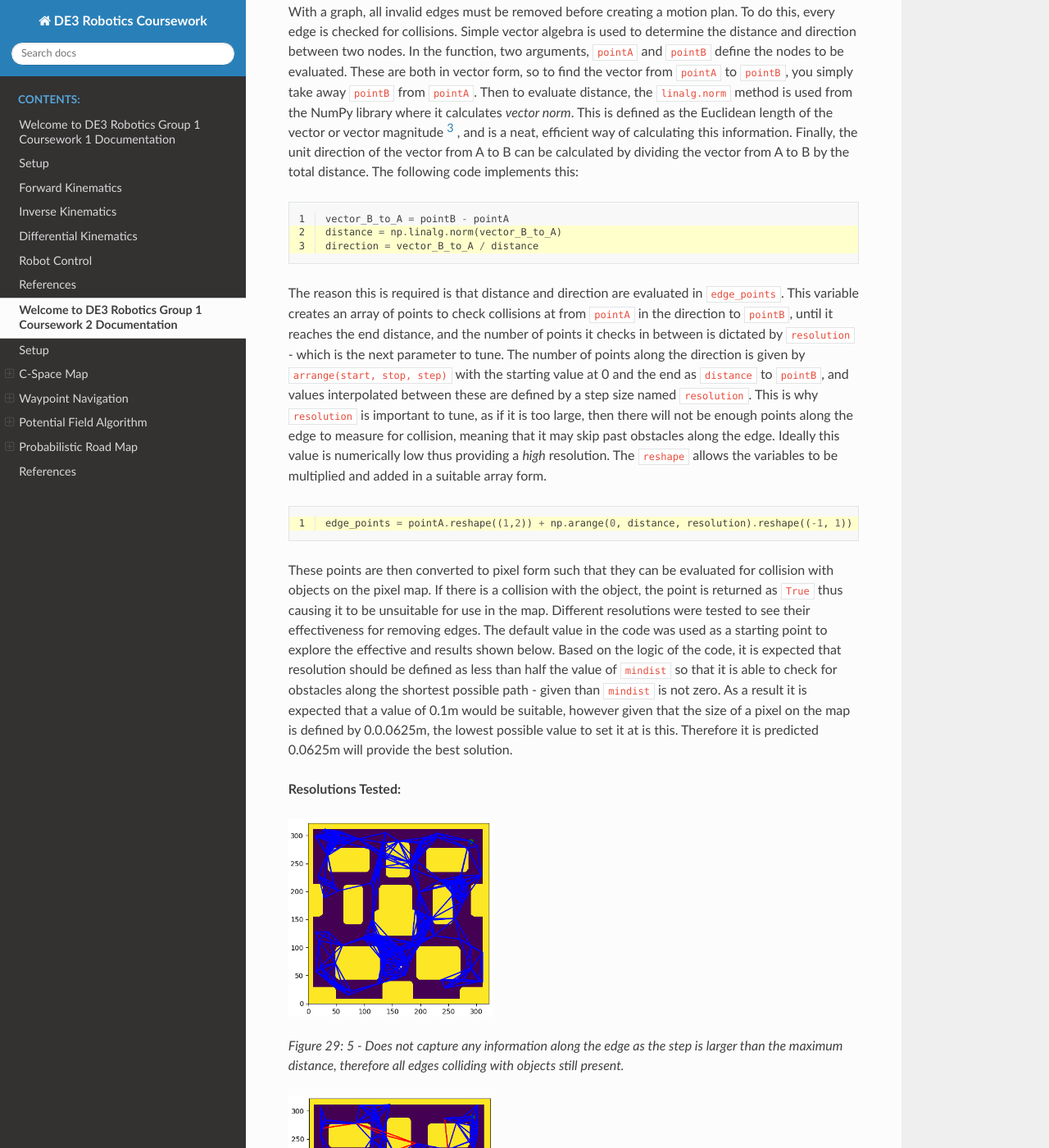
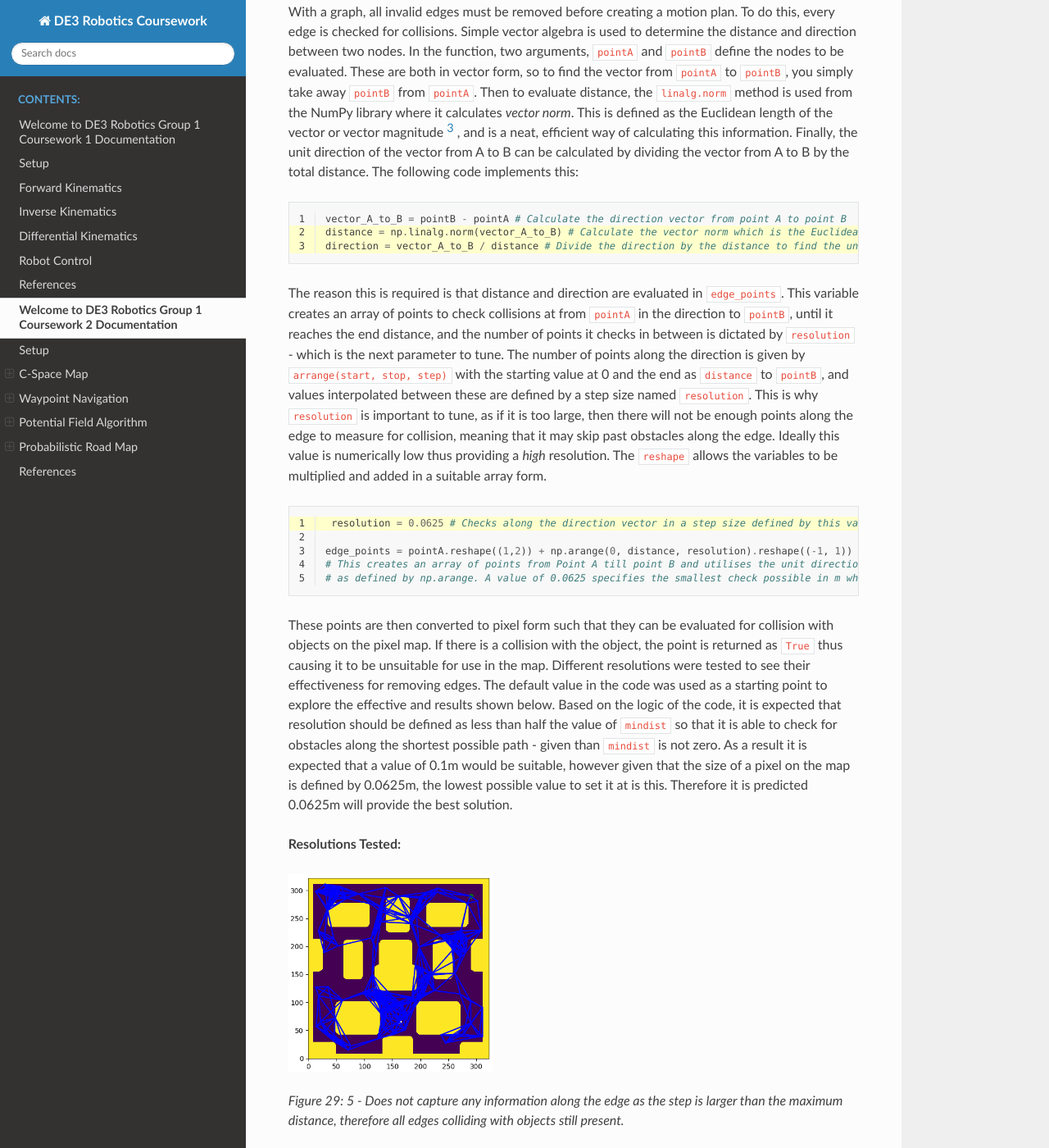
Before and after one commit to oliver-veal/robotics-coursework, a Sphinx documentation site: the page built from docs/source/coursework2.rst, in a window 1280 px wide and 1400 px high, scrolled down 29090 px. Shown: the whole window at 82% size. Built offline with Sphinx 7.4.7 and the Read the Docs theme 2.0.0, drawn with Linux system fonts in a browser that asks for light colours.

Commit message:
Coursework 2 updates

```diff
--- a/docs/source/coursework2.rst
+++ b/docs/source/coursework2.rst
@@ -963,9 +963,9 @@ With a graph, all invalid edges must be removed before creating a motion plan. T
    :linenos:
    :emphasize-lines: 2-3
 
-   vector_B_to_A = pointB - pointA
-   distance = np.linalg.norm(vector_B_to_A)
-   direction = vector_B_to_A / distance
+   vector_A_to_B = pointB - pointA # Calculate the direction vector from point A to point B
+   distance = np.linalg.norm(vector_A_to_B) # Calculate the vector norm which is the Euclidean distance from A to B
+   direction = vector_A_to_B / distance # Divide the direction by the distance to find the unit direction vector
 
 
 The reason this is required is that distance and direction are evaluated in ``edge_points``. This variable creates an array of points to check collisions at from ``pointA`` in the direction to ``pointB``, until it reaches the end distance, and the number of points it checks in between is dictated by ``resolution`` - which is the next parameter to tune. The number of points along the direction is given by ``arrange(start, stop, step)`` with the starting value at 0 and the end as ``distance`` to ``pointB``, and values interpolated between these are defined by a step size named ``resolution``. This is why ``resolution`` is important to tune, as if it is too large, then there will not be enough points along the edge to measure for collision, meaning that it may skip past obstacles along the edge. Ideally this value is numerically low thus providing a *high* resolution. The ``reshape`` allows the variables to be multiplied and added in a suitable array form.
@@ -974,10 +974,14 @@ The reason this is required is that distance and direction are evaluated in ``ed
    :linenos:
    :emphasize-lines: 1
 
-   edge_points = pointA.reshape((1,2)) + np.arange(0, distance, resolution).reshape((-1, 1)) * direction.reshape((1,2))
+    resolution = 0.0625 # Checks along the direction vector in a step size defined by this variable
+
+   edge_points = pointA.reshape((1,2)) + np.arange(0, distance, resolution).reshape((-1, 1)) * direction.reshape((1,2)) # Creates points along direction vector to check for collisions
+   # This creates an array of points from Point A till point B and utilises the unit direction vector specified and interpolates points along it in step sizes of variable resolution
+   # as defined by np.arange. A value of 0.0625 specifies the smallest check possible in m which checks every pixel in the grid.
 
 These points are then converted to pixel form such that they can be evaluated for collision with objects on the pixel map. If there is a collision with the object, the point is returned as ``True`` thus causing it to be unsuitable for use in the map.
-Different resolutions were tested to see their effectiveness for removing edges. The default value in the code was used as a starting point to explore the effective and results shown below. Based on the logic of the code, it is expected that resolution should be defined as less than half the value of ``mindist`` so that it is able to check for obstacles along the shortest possible path - given than ``mindist`` is not zero. As a result it is expected that a value of 0.1m would be suitable, however given that the size of a pixel on the map is defined by 0.0.0625m, the lowest possible value to set it at is this. Therefore it is predicted 0.0625m will provide the best solution.
+Different resolutions were tested to see their effectiveness for removing edges. The default value in the code was used as a starting point to explore the effective and results shown below. Based on the logic of the code, it is expected that resolution should be defined as less than half the value of ``mindist`` so that it is able to check for obstacles along the shortest possible path - given than ``mindist`` is not zero. As a result it is expected that a value of 0.1m would be suitable, however given that the size of a pixel on the map is defined by 0.0625m, the lowest possible value to set it at is this. Therefore it is predicted 0.0625m will provide the best solution.
 
 **Resolutions Tested:**
 
```
